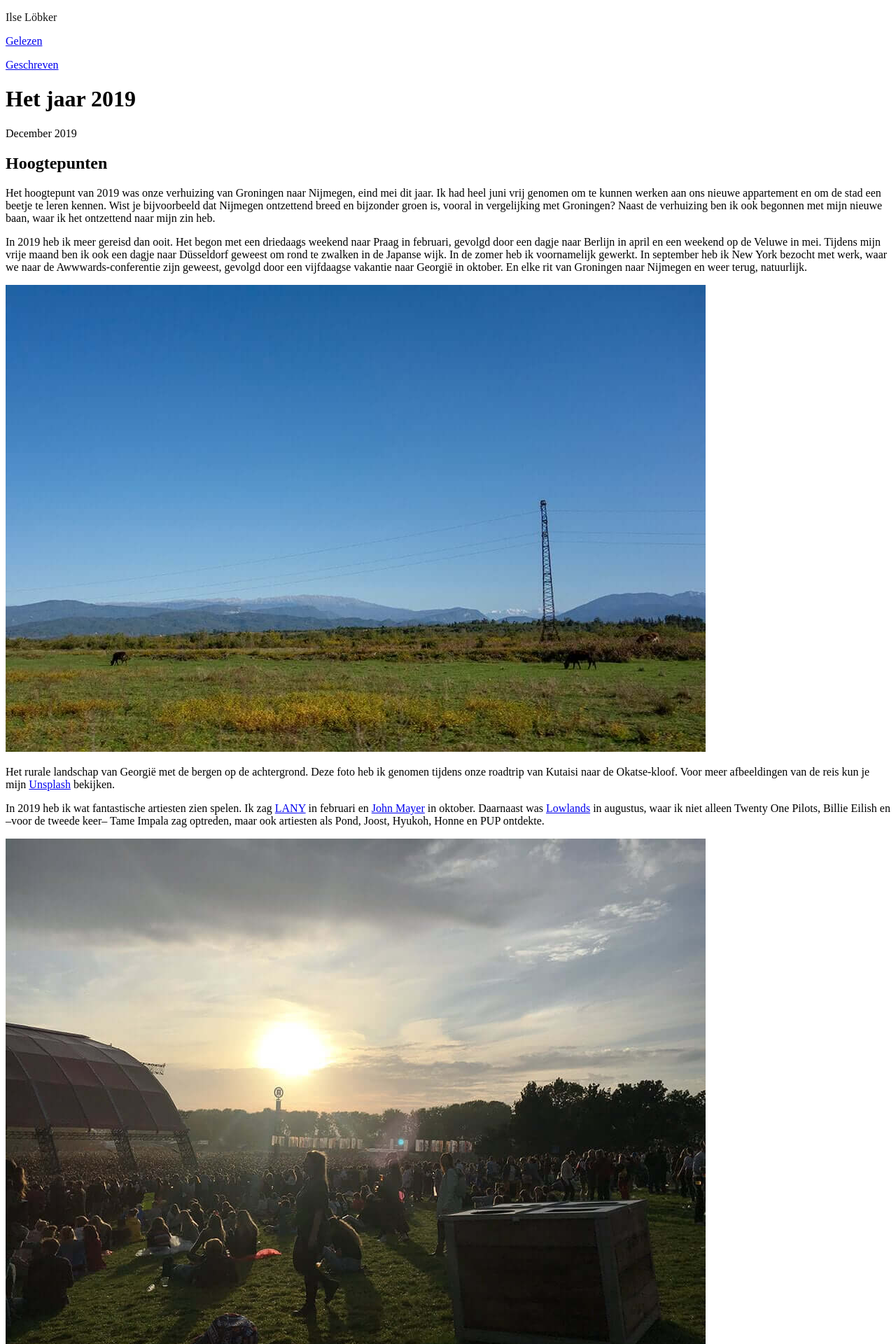
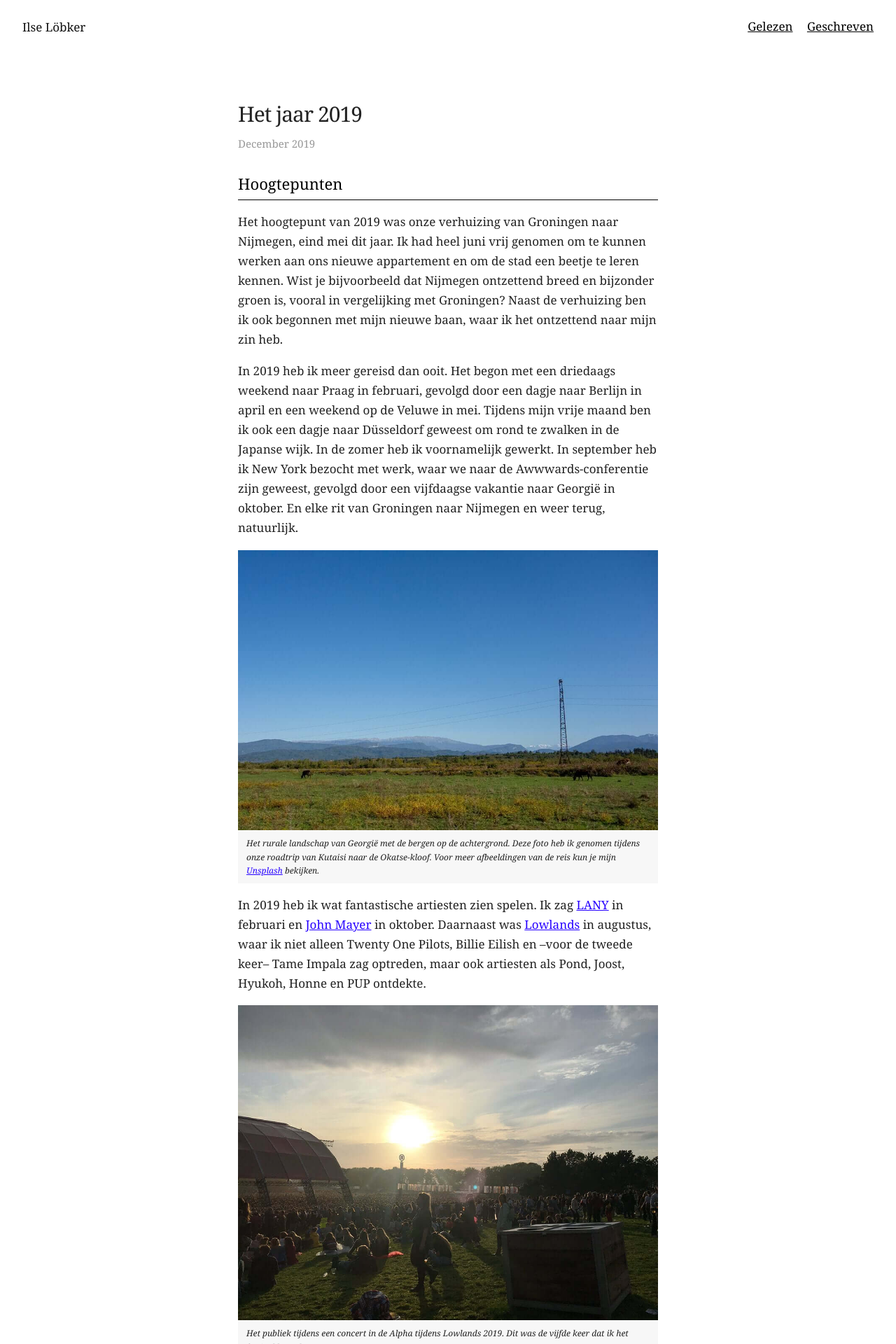
Before and after one commit to imlsw/imlsw.github.io, a Jekyll site: the page built from _posts/2019-12-31-2019.md, in a window 1280 px wide. Shown: the top 1920 px of the page at 70% size. Built offline with Jekyll 4.4.1, drawn with Linux system fonts in a browser that asks for light colours.

Commit message:
Version 2.0

```diff
--- a/assets/css/main.scss
+++ b/assets/css/main.scss
@@ -1,229 +1,4 @@
-$backgroundColor: #ffffff;
-$bodyColor: #222222;
-$bodyFont: "Georgia", "Hiragino Kaku Gothic ProN", serif;
+---
+---
 
-/* Typography */
-body {
-  font-family: $bodyFont;
-  color: $bodyColor;
-  font-size: 17px;
-  line-height: 1.65;
-}
-
-a {
-  color: #2600ff;
-}
-
-  a:visited {
-    color: #e04b00;
-  }
-
-/* Headings */
-h1 {
-  font-family: $bodyFont;
-  font-weight: 400;
-  font-size: 30px;
-  line-height: 1.15;
-  letter-spacing: -1px;
-  color: $bodyColor;
-  padding-bottom: 0;
-  margin: 0 0 -4px 0;
-}
-
-h2 {
-  font-family: $bodyFont;
-  font-weight: 400;
-  font-size: 22px;
-  line-height: 1.25;
-  color: #000;
-  border-bottom: 1px solid #000;
-  padding: 0 0 8px 0;
-  margin: 36px 0 0 0;
-}
-
-h3 {
-  font-family: $bodyFont;
-  font-weight: 600;
-  font-size: 15px;
-  line-height: 1.2;
-  letter-spacing: 0.5px;
-  color: $bodyColor;
-  text-transform: uppercase;
-  margin: 32px 0 -8px 0;
-}
-
-/* Date */
-.date {
-  font-size: 15px;
-  color: #999;
-  margin: 16px 0 -4px 0;
-  padding: 0;
-}
-
-/* Images */
-img {
-  width: 100%;
-  margin: 0;
-  padding: 0;
-}
-
-.caption /* Image description*/ {
-  background-color: #f7f7f7;
-  font-size: 12px;
-  font-style: italic;
-  padding: 8px 12px;
-  margin: -24px 0 0 0;
-}
-
-/* Lists */
-ul {
-  list-style: "\2192";
-  padding: 0;
-  margin: 0 0 0 36px;
-}
-
-li {
-  padding: 12px 0 0 8px;
-  margin: 0;
-}
-
-  li:first-child /* Correction*/ {
-    padding: 0 0 0 8px;
-  }
-
-ol {
-  padding: 0;
-  margin: 0 0 0 28px;
-}
-
-/* Navigation */
-#navigation {
-  width: 95vw;
-  height: 48px;
-  margin: auto;
-  padding: 0;
-}
-
-.navigation-title {
-  height: 48px;
-  float: left;
-  margin: auto;
-}
-
-.navigation-menu {
-  float: right;
-  padding: 16px 0 0 0;
-}
-
-  .navigation-menu-item {
-    display: inline;
-    margin: 0;
-    padding: 0 16px 0 0;
-  }
-
-    .navigation-menu-item a {
-      color: #000;
-    }
-
-      .navigation-menu-item a:visited {
-        color: #000;
-      }
-
-    .navigation-menu-item:last-child {
-      padding: 0;
-    }
-
-/* Layout */
-#container {
-  max-width: 600px;
-  margin: 90px auto;
-}
-
-.overview-list {
-  margin: 36px 0 0 0;
-}
-
-    .overview-list li {
-      list-style: none;
-      padding: 0 0 16px 0;
-    }
-
-    .overview-list a:visited {
-      color: #2600ff;
-    }
-
-  .overview-list-card {}
-
-/* Mobile and tablet */
-@media only screen and (orientation: portrait){
-  body {
-    font-size: 16px;
-    line-height: 1.65;
-  }
-
-  h1 {
-    font-size: 28px;
-    line-height: 1.15;
-    letter-spacing: -1px;
-    color: $bodyColor;
-  }
-
-  h2 {
-    font-size: 20px;
-    line-height: 1.25;
-    color: #000;
-    border-bottom: 1px solid #000;
-    padding: 0 0 4px 0;
-    margin: 24px 0 -4px 0;
-  }
-
-  h3 {
-    font-size: 14px;
-    line-height: 1.2;
-    letter-spacing: 0.5px;
-    color: $bodyColor;
-    text-transform: uppercase;
-    margin: 28px 0 -8px 0;
-  }
-
-  ul {
-    margin: 0 0 0 16px;
-  }
-
-  .overview-list {
-    margin: 24px 0 0 0;
-  }
-}
-
-/* From 666px */
-@media only screen and (orientation: portrait) and (min-width: 666px){
-  #container {
-    max-width: 600px;
-    margin: 90px auto;
-  }
-}
-
-/* 550px to 666px */
-@media only screen and (orientation: portrait) and (min-width: 550px) and (max-width: 666px){
-  #container {
-    width: 90vw;
-    max-width: 600px;
-    margin: 36px auto;
-  }
-}
-
-/* 425px to 550px */
-@media only screen and (orientation: portrait) and (min-width: 425px) and (max-width: 550px){
-  #container {
-    width: 95vw;
-    margin: 36px auto;
-  }
-}
-
-/* 350px to 425px */
-@media only screen and (orientation: portrait) and (max-width: 425px){
-  #container {
-    width: 94.5vw;
-    margin: 24px auto;
-  }
-}
+@import "main";
```
